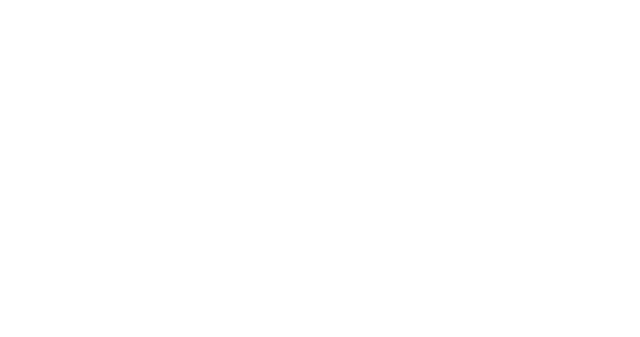
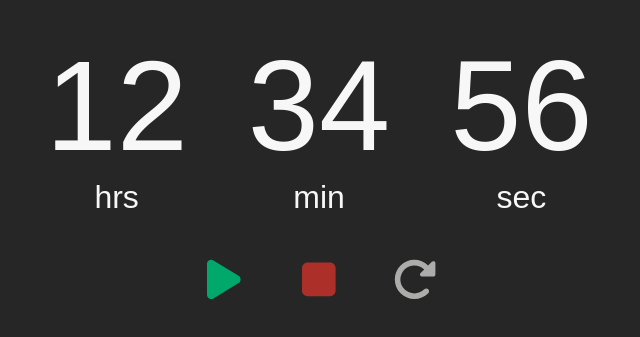
Before and after one commit to Shopify/eng-intern-assessment-react, a React app: page / in a window 1280 px wide. Shown: the part 251-588 px from the top of the page, without its empty margins (321-961 px from the left). Built offline with nearby package versions, Linux system fonts and the light colour scheme.

Commit message:
Add StopWatch and StopWatchButton components to app

```diff
--- /dev/null
+++ b/src/App.css
@@ -0,0 +1,5 @@
+.app-container {
+    display: flex;
+    flex-direction: column;
+    align-items: center;
+}
--- a/src/App.tsx
+++ b/src/App.tsx
@@ -1,7 +1,13 @@
 import React from 'react'
+import StopWatch from './StopWatch'
+import StopWatchButton from './StopWatchButton'
+import "./App.css"
 
 export default function App() {
     return(
-        <div></div>
+        <div className="app-container">
+            <StopWatch />
+            <StopWatchButton />
+        </div>
     )
 }
```
